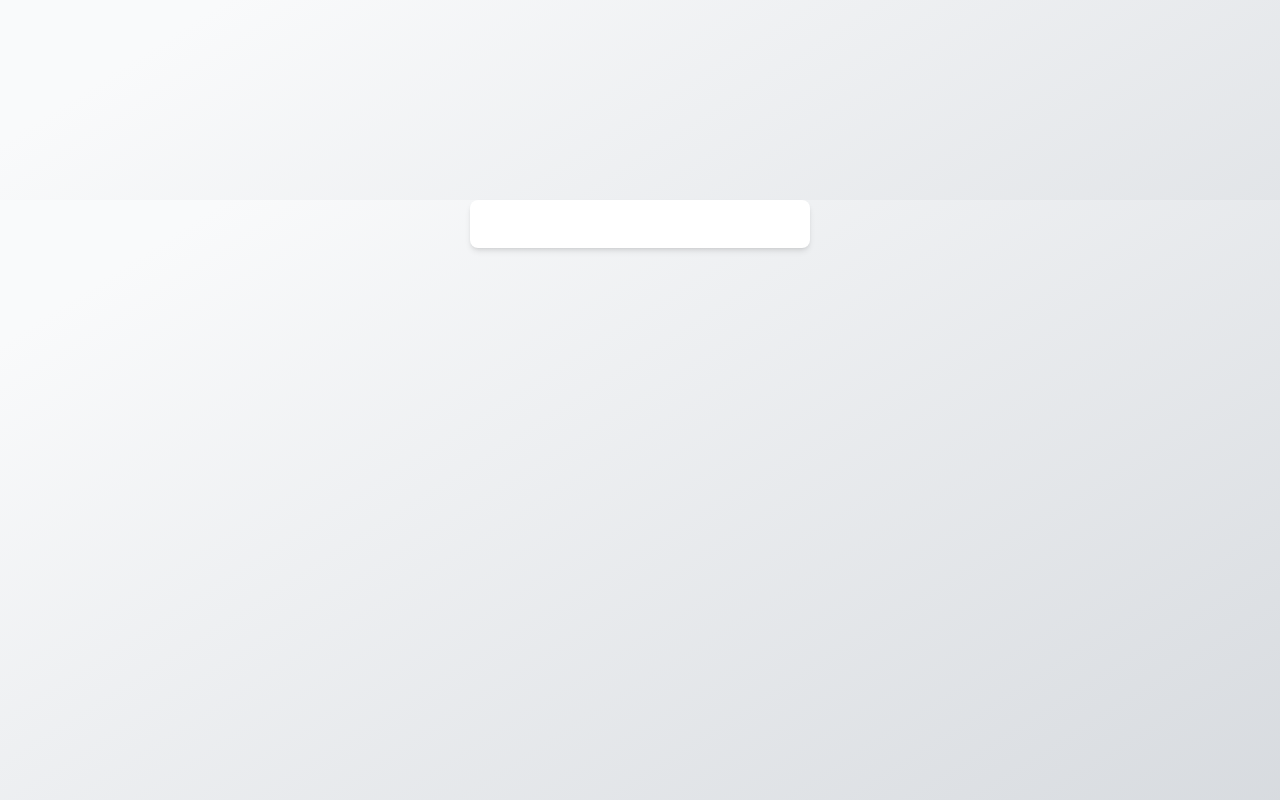
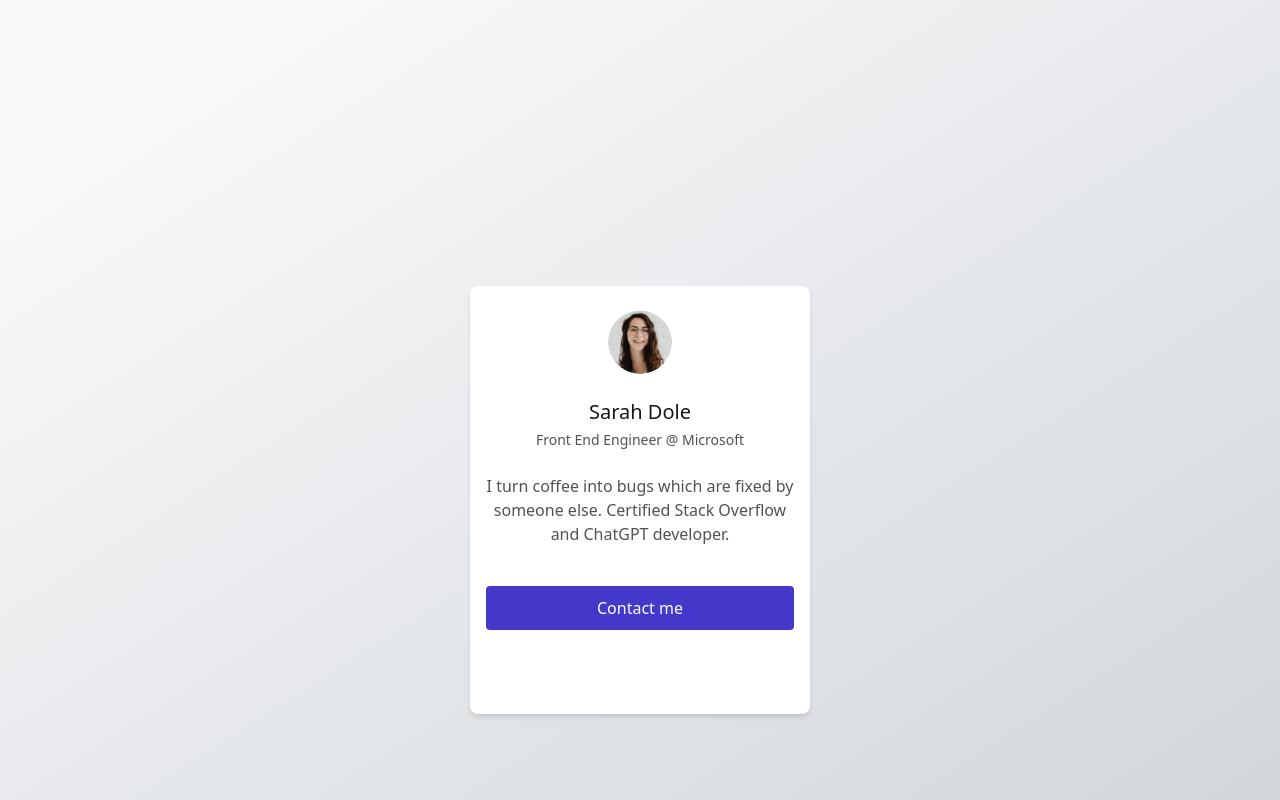
Before and after one commit to amandaguan-ag/marketing, a Next.js app: page /profile-card in a window 1280 px wide. Shown: the top 800 px of the page. Built offline with nearby package versions, Linux system fonts and the light colour scheme.

Commit message:
add profile content (TODO: icons)

```diff
--- a/src/components/ProfileCard.js
+++ b/src/components/ProfileCard.js
@@ -1,16 +1,70 @@
-const ProfileCard = () => {
+import Image from "next/image";
+import PropTypes from "prop-types";
+
+const ProfileCard = ({ name, position, description, imageSrc, alt }) => {
   return (
-    <section
-      className="bg-white px-4 py-6 rounded-lg w-[340px] flex flex-col shadow-md mx-auto mt-[200px]"
-      role="complementary"
-    >
-      {/* Add your content here */}
-    </section>
+    <div className="w-[340px] flex flex-col items-center gap-10 bg-white px-4 py-6 rounded-lg shadow-md mx-auto mt-[200px]">
+      <div className="flex flex-col items-center gap-6 self-stretch">
+        <div className="w-16 h-16">
+          <Image
+            src={imageSrc}
+            alt={alt}
+            width={64}
+            height={64}
+            className="w-16 h-16 object-cover rounded-full"
+          />
+        </div>
+        <div className="flex flex-col justify-center items-center gap-1 self-stretch">
+          <span className="font-medium text-xl text-center text-neutral-900">
+            {name}
+          </span>
+          <span className="font-normal text-sm text-center text-neutral-600">
+            {position}
+          </span>
+        </div>
+        <span className="font-normal text-base text-center text-neutral-600">
+          {description}
+        </span>
+      </div>
+      <div className="flex flex-col gap-6 self-stretch">
+        <div className="flex justify-center items-center gap-1.5 self-stretch bg-indigo-700 px-4 py-2.5 rounded">
+          <div className="flex justify-center items-center px-0.5">
+            <span className="font-medium text-base text-white">Contact me</span>
+          </div>
+        </div>
+        <div className="flex justify-center gap-4 self-stretch">
+          <div className="flex justify-center items-center gap-2 p-2 rounded">
+            <div className="w-5 h-5">
+              <svg className="w-[16.666683197021484px] h-[16.255502700805664px] text-indigo-700"></svg>
+            </div>
+          </div>
+          <div className="flex justify-center items-center gap-2 p-2 rounded">
+            <div className="w-5 h-5">
+              <svg className="w-[15.000015258789062px] h-[15px] text-indigo-700"></svg>
+            </div>
+          </div>
+          <div className="flex justify-center items-center gap-2 p-2 rounded">
+            <div className="w-5 h-5">
+              <svg className="w-[16.666099548339844px] h-[16.666099548339844px] text-indigo-700"></svg>
+            </div>
+          </div>
+          <div className="flex justify-center items-center gap-2 p-2 rounded">
+            <div className="w-5 h-5">
+              <svg className="w-[17.977466583251953px] h-[16.25px] text-indigo-700"></svg>
+            </div>
+          </div>
+        </div>
+      </div>
+    </div>
   );
 };
 
 ProfileCard.propTypes = {
-  // Define your prop types if needed
+  name: PropTypes.string.isRequired,
+  position: PropTypes.string.isRequired,
+  description: PropTypes.string.isRequired,
+  imageSrc: PropTypes.string.isRequired,
+  alt: PropTypes.string.isRequired,
 };
 
 export default ProfileCard;
--- a/src/pages/blog-card.js
+++ b/src/pages/blog-card.js
@@ -2,7 +2,7 @@ import BlogCard from "../components/BlogCard";
 
 export default function BlogCardPage() {
   return (
-    <main className="min-h-screen flex justify-center items-start bg-gradient-to-b from-gray-50 to-[#d2d6db]">
+    <main className="min-h-screen flex justify-center items-start from-gray-50 to-[#d2d6db]">
       <div className="container mx-auto px-4 sm:px-8 md:px-32 lg:px-32 xl:px-32">
         <BlogCard
           title="Top 5 Living Room Inspirations"
--- a/src/pages/index.js
+++ b/src/pages/index.js
@@ -2,7 +2,7 @@ import Link from "next/link";
 
 export default function Home() {
   return (
-    <main className="min-h-screen flex justify-center items-center bg-gradient-to-b from-gray-50 to-[#d2d6db]">
+    <main className="min-h-screen flex justify-center items-center from-gray-50 to-[#d2d6db]">
       <nav>
         <ul className="list-none">
           <li className="mb-4">
--- a/src/pages/profile-card.js
+++ b/src/pages/profile-card.js
@@ -1,5 +1,15 @@
 import ProfileCard from "../components/ProfileCard";
 
-export default function TestimonialCardPage() {
-  return <ProfileCard />;
+export default function ProfileCardPage() {
+  return (
+    <main className="min-h-screen flex justify-center items-center from-gray-50 to-[#d2d6db]">
+      <ProfileCard
+        name="Sarah Dole"
+        position="Front End Engineer @ Microsoft"
+        description="I turn coffee into bugs which are fixed by someone else. Certified Stack Overflow and ChatGPT developer."
+        imageSrc="/profile.png"
+        alt="Headshot of Sarah Dole"
+      />
+    </main>
+  );
 }
--- a/src/pages/test-states.js
+++ b/src/pages/test-states.js
@@ -2,7 +2,7 @@ import { RiArrowRightLine } from "@remixicon/react";
 
 export default function TestStatesPage() {
   return (
-    <main className="min-h-screen flex flex-col justify-center items-center bg-gradient-to-b from-gray-50 to-[#d2d6db]">
+    <main className="min-h-screen flex flex-col justify-center items-center from-gray-50 to-[#d2d6db]">
       <div className="w-[340px] flex flex-col bg-white rounded-lg shadow-md border border-neutral-200 p-6">
         <div className="flex justify-start items-center gap-1.5 mb-4">
           <span className="font-medium text-base text-indigo-700 focus:outline-none focus:ring-2 focus:ring-indigo-500 focus:ring-offset-2">
--- a/src/pages/testimonial-card.js
+++ b/src/pages/testimonial-card.js
@@ -2,7 +2,7 @@ import TestimonialCard from "../components/TestimonialCard";
 
 export default function TestimonialCardPage() {
   return (
-    <main className="min-h-screen flex justify-center items-start bg-gradient-to-b from-gray-50 to-[#d2d6db]">
+    <main className="min-h-screen flex justify-center items-start from-gray-50 to-[#d2d6db]">
       <div className="container">
         <TestimonialCard
           author="Sarah Dole"
--- a/tailwind.config.js
+++ b/tailwind.config.js
@@ -7,35 +7,33 @@ module.exports = {
   ],
   theme: {
     extend: {
-      backgroundImage: {
-        "gradient-radial": "radial-gradient(var(--tw-gradient-stops))",
-        "gradient-conic":
-          "conic-gradient(from 180deg at 50% 50%, var(--tw-gradient-stops))",
-      },
       colors: {
-        "indigo-700": "#4338CA",
-        "neutral-900": "#171717",
-        "neutral-600": "#525252",
-        "neutral-200": "#E5E5E5",
-        "green-700": "#15803D",
-        "green-200": "#BBF7D0",
-        "green-50": "#F0FDF4",
-        "gray-50": "#F9FAFB",
-        "gray-200": "#D2D6DB",
+        indigo: {
+          700: "#4338CA",
+        },
+        neutral: {
+          900: "#171717",
+          600: "#525252",
+          200: "#E5E7EB",
+        },
+        gray: {
+          50: "#F9FAFB",
+          200: "#D2D6DB",
+        },
+        green: {
+          50: "#F0FDF4",
+          200: "#BBF7D0",
+          700: "#059669",
+        },
       },
       spacing: {
-        "120px": "120px",
-        "200px": "200px",
+        120: "120px",
+        200: "200px",
       },
       fontFamily: {
         sans: ["Noto Sans", "sans-serif"],
       },
     },
   },
-  variants: {
-    extend: {
-      ringWidth: ["focus"],
-    },
-  },
   plugins: [],
 };
```
